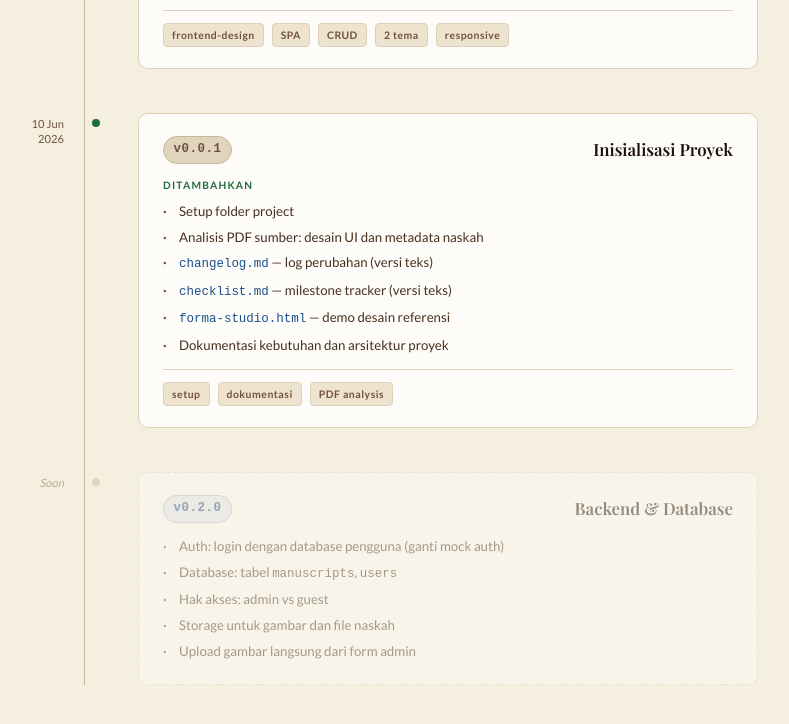
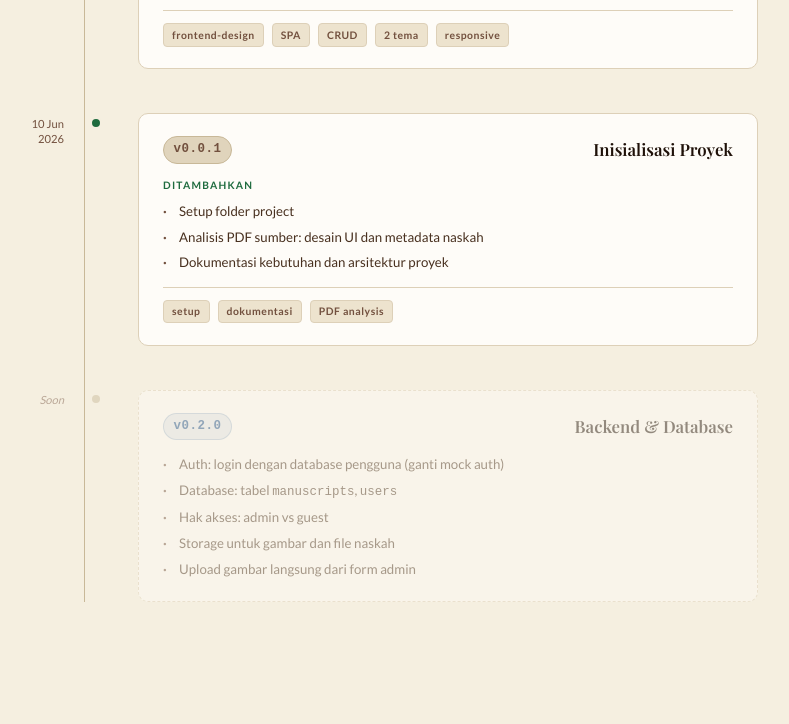
Before and after one commit to amabelmeyra/naskah-kuno, a plain HTML site: page changelog.html in a window 1280 px wide. Shown: the part 844-1568 px from the top of the page, without its empty margins (264-1053 px from the left). Drawn offline with nearby package versions, Linux system fonts and the light colour scheme; a web font is replaced by a local one.

Commit message:
fix: bersihkan referensi md di changelog

```diff
--- a/changelog.html
+++ b/changelog.html
@@ -277,9 +277,6 @@
           <ul class="tl-list">
             <li>Setup folder project</li>
             <li>Analisis PDF sumber: desain UI dan metadata naskah</li>
-            <li><code style="font-size:0.78rem;color:var(--blue);">changelog.md</code> — log perubahan (versi teks)</li>
-            <li><code style="font-size:0.78rem;color:var(--blue);">checklist.md</code> — milestone tracker (versi teks)</li>
-            <li><code style="font-size:0.78rem;color:var(--blue);">forma-studio.html</code> — demo desain referensi</li>
             <li>Dokumentasi kebutuhan dan arsitektur proyek</li>
           </ul>
         </div>
```
